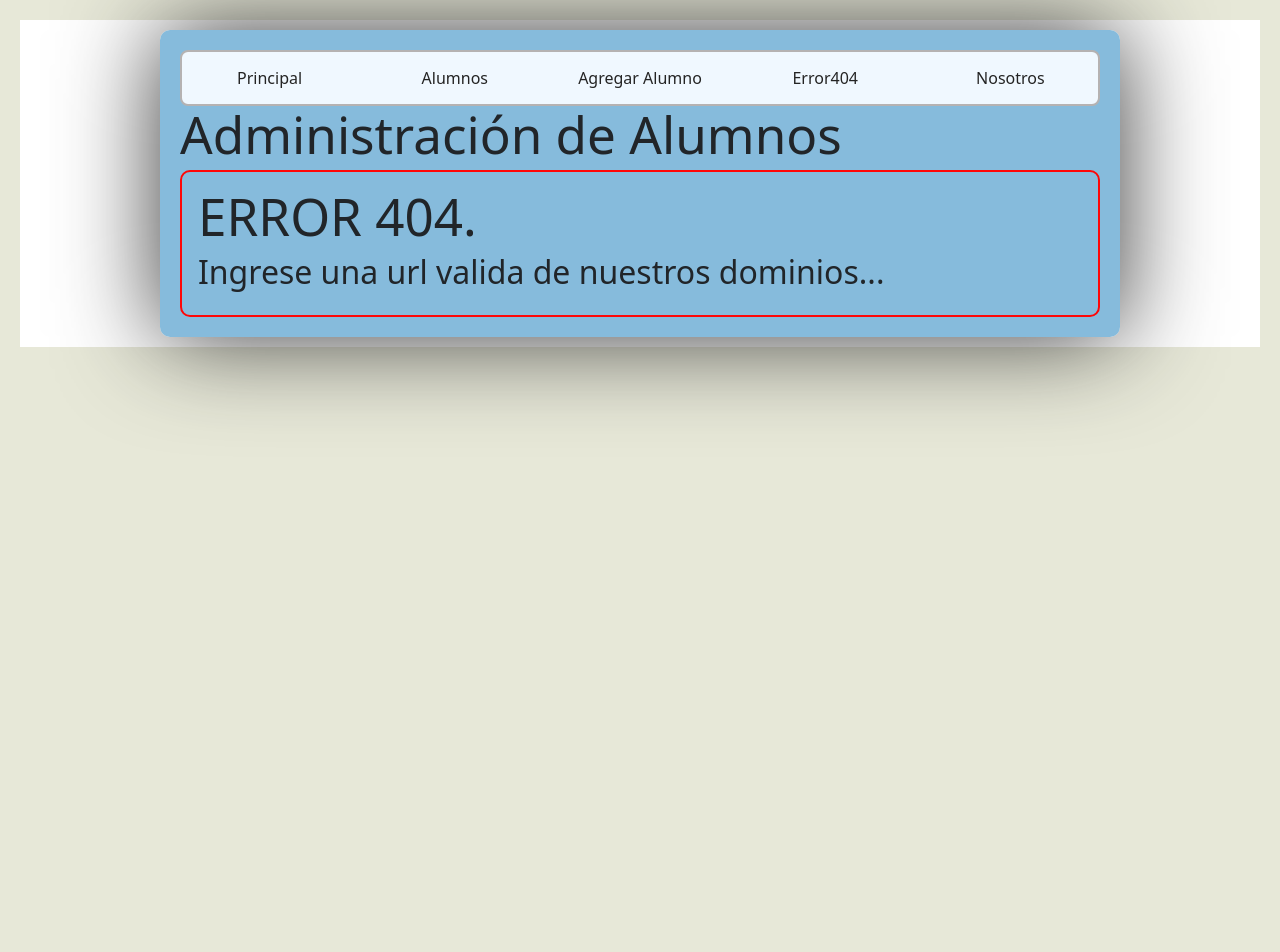
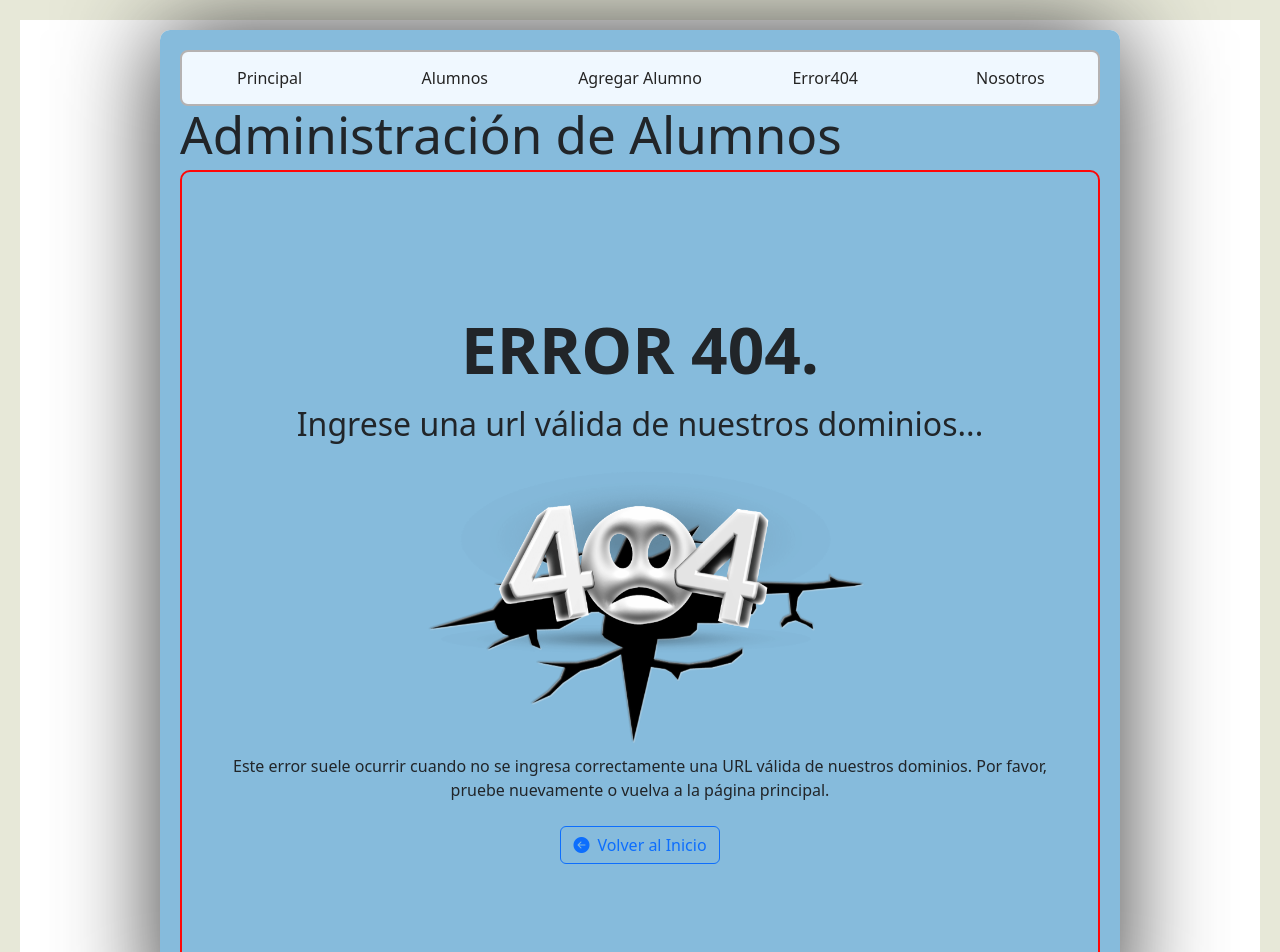
Before and after one commit to ValenFar/TP05PV2025GRUPO9, a React (Vite) app: page /error in a window 1280 px wide. Before the commit this address had no page. Shown: the top 952 px of the page. Before the commit the page ends 800 px from the top, so only its background shows below. Built offline with nearby package versions, Linux system fonts and the light colour scheme.

Commit message:
Implementacion de un boton que te hace volver al menu principal en error.jsx , también se inmplementó imagen

```diff
--- a/index.html
+++ b/index.html
@@ -8,6 +8,11 @@
   rel="stylesheet"
   href="https://cdnjs.cloudflare.com/ajax/libs/animate.css/4.1.1/animate.min.css"
 />
+<link
+  rel="stylesheet"
+  href="https://cdn.jsdelivr.net/npm/bootstrap-icons@1.10.5/font/bootstrap-icons.css"
+/>
+
     <title>Grupo 09</title>
   </head>
   <body>
--- a/src/components/error.jsx
+++ b/src/components/error.jsx
@@ -1,12 +1,31 @@
-const Error = ()=>{
+import { Link } from 'react-router-dom';
+import errorImage from '../assets/images/ERROR404.png';
 
-    return(
-        <div>
-            <h1>ERROR 404.</h1>
-            <h2>Ingrese una url valida de nuestros dominios...</h2>
-        </div>
-    )
+const Error = () => {
+  return (
+    <div className="container vh-100 d-flex flex-column justify-content-center align-items-center text-center">
+      <h1 className="display-3 fw-bold mb-3">ERROR 404.</h1>
+      <h2 className="mb-4">Ingrese una url válida de nuestros dominios...</h2>
 
-}
+      <div className="w-100 d-flex justify-content-center mb-3">
+        <img
+          src={errorImage}
+          alt="Error 404"
+          className="img-fluid w-50 w-md-25 animate__animated animate__pulse animate__infinite"
+        />
+      </div>
+
+      <p className="mb-4 px-3">
+        Este error suele ocurrir cuando no se ingresa correctamente una URL válida de nuestros dominios.
+        Por favor, pruebe nuevamente o vuelva a la página principal.
+      </p>
+
+      <Link to="/" className="btn btn-outline-primary d-flex align-items-center gap-2">
+        <i className="bi bi-arrow-left-circle-fill"></i>
+        Volver al Inicio
+      </Link>
+    </div>
+  );
+};
 
 export default Error;
--- a/src/components/nosotros.jsx
+++ b/src/components/nosotros.jsx
@@ -109,7 +109,7 @@ const Nosotros = () => {
       <style>
         {`
           .transition-hover {
-            transition: transform 0.6s ease, box-shadow 0.5s ease;
+            transition: transform 0.7s ease, box-shadow 0.7s ease;
             overflow: visible !important;
           }
           .transition-hover:hover {
```
Also changed, not shown: src/assets/images/ERROR404.png (added).
